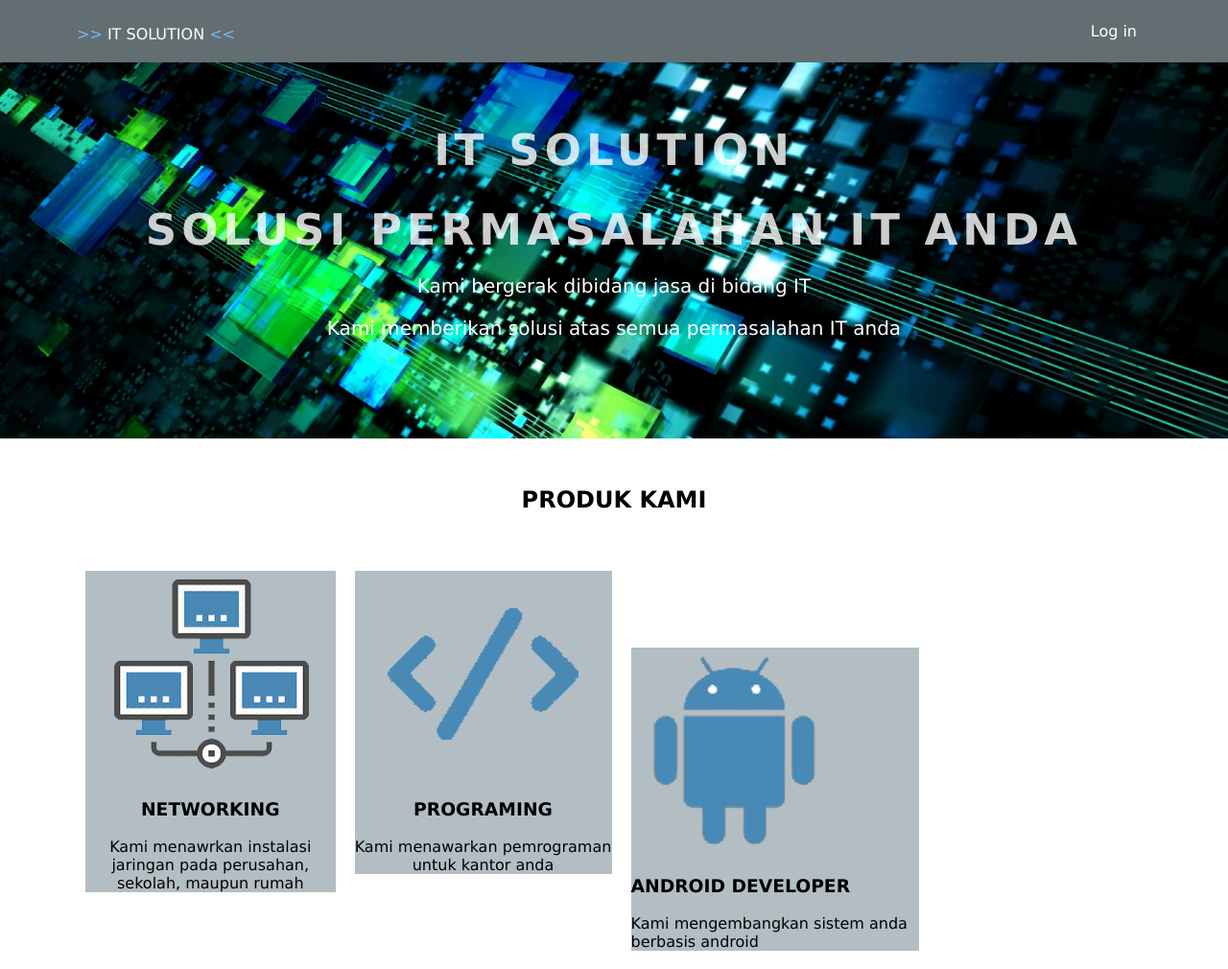
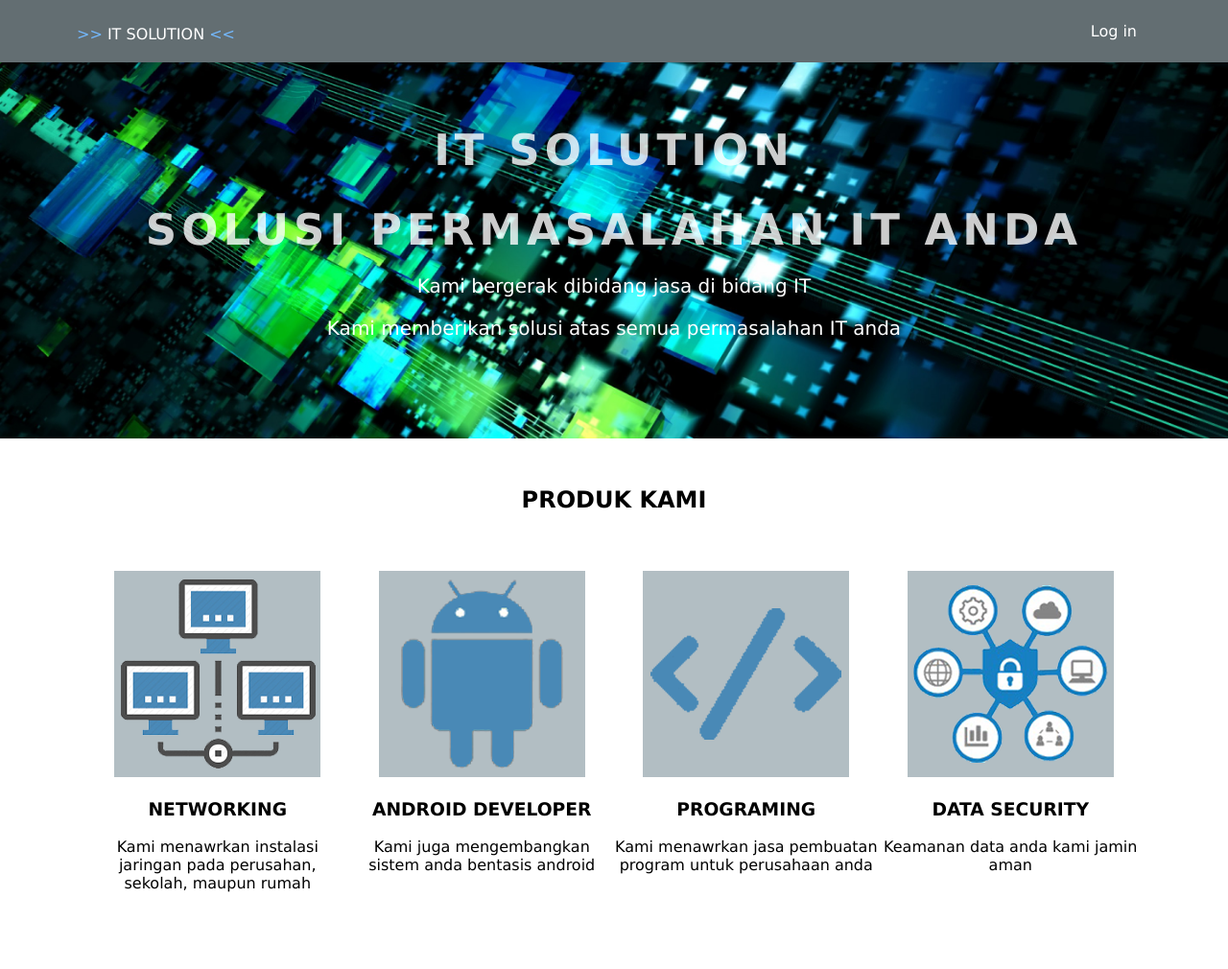
Before and after one commit to bmgfndi/project, a plain HTML site: page index.html in a window 1280 px wide. Shown: the top 1010 px of the page at 96% size. Drawn offline with Linux system fonts and the light colour scheme.

Commit message:
Update index.html

```diff
--- a/index.html
+++ b/index.html
@@ -33,60 +33,55 @@
         <div class="heading">
           <h2>PRODUK KAMI</h2>
         </div>
+        <div class="item">
           <div class="item-produk">
-          <div class="item">
-            <a href="#">
+            <div class="item-icon">
               <img src="networking.png">
-              </a>
-              <!--<div class="item-text">-->
+            </div>
+            <div class="item-text">
               <h3>NETWORKING</h3>
               <p>Kami menawrkan instalasi jaringan pada perusahan, sekolah, maupun rumah</p>
-              <!--</div>-->
             </div>
           </div>
+          <div class="item-produk">
+            <div class="item-icon">
+              <img src="android.png">
             </div>
-
-        <div class="item-produk">
-          <div class="item">
-            <a href="#">
-              <img src="programing.png">
-              </a>
-              <!--<div class="item-text">-->
-                <h3>PROGRAMING</h3>
-                <p>Kami menawarkan pemrograman untuk kantor anda</p>
-              <!--</div>-->
+            <div class="item-text">
+              <h3>ANDROID DEVELOPER</h3>
+              <p>Kami juga mengembangkan sistem anda bentasis android</p>
             </div>
           </div>
+          <div class="item-produk">
+            <div class="item-icon">
+              <img src="programing.png">
             </div>
-
-        <div class="item-produk">
-          <div class="item">
-            <a href="#">
-              <img src="android.png">
-              </a>
-              <!--<div class="item-text">-->
-                <h3>ANDROID DEVELOPER</h3>
-                <p>Kami mengembangkan sistem anda berbasis android</p>
-              <!--</div>-->
+            <div class="item-text">
+              <h3>PROGRAMING</h3>
+              <p>Kami menawrkan jasa pembuatan program untuk perusahaan anda</p>
             </div>
           </div>
-
           <div class="item-produk">
-          <div class="item">
-            <a href="#">
+            <div class="item-icon">
               <img src="security.png">
-              </a>
-              <!--<div class="item-text">-->
+            </div>
+            <div class="item-text">
               <h3>DATA SECURITY</h3>
-                <p>Kami memberikan keamanan data anda dengan sangat aman</p>
-              <!--</div>-->
+              <p>Keamanan data anda kami jamin aman</p>
             </div>
           </div>
 
 
 
+        </div>
 
 
-    <footer></footer>
+      </div>
+    </div>
+
+
+
+    <footer>
+    </footer>
   </body>
 </html>
```
Lines whose indentation alone changed are shown as unchanged.
